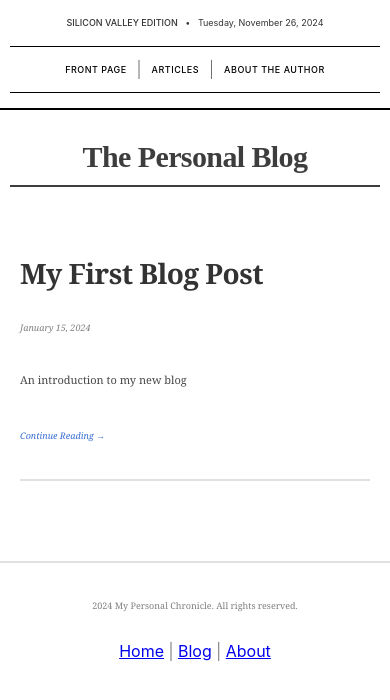
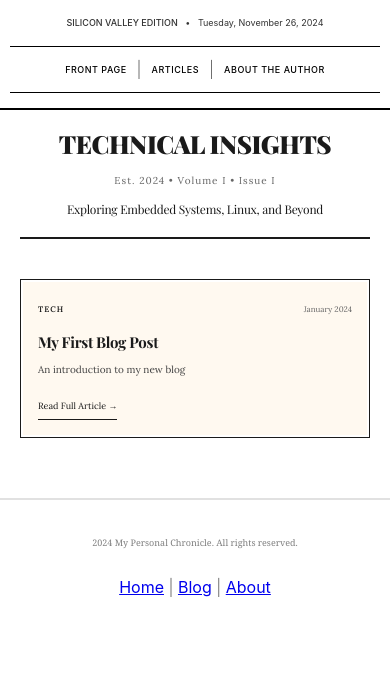
Before and after one commit to Simayon/Bento-Portfolio, an Astro site: page /blog in a window 390 px wide. Built offline with nearby package versions, Linux system fonts and the light colour scheme; Astro itself is replaced by a stand-in of ours.

Commit message:
refactor(blog): Update layout and styling for blog page
1. Change page layout from `BaseLayout` to custom `newspaper-header`
2. Update post article layout and add meta information
3. Apply new font styles and Google Font imports
4. Adjust responsive styles for different screen sizes

Notes:
- This refactor does not change the functionality of the blog page, but improves the visual appearance and readability.
- The new layout is inspired by a newspaper design, featuring a header with a headline, dateline, and subheadline.
- Each post article now includes meta information such as category and date.
- The refactor includes updated font styles and the addition of Google Fonts for improved typography.
- Responsive styles have been adjusted to accommodate the new layout on different screen sizes.

```diff
--- a/src/pages/blog/index.astro
+++ b/src/pages/blog/index.astro
@@ -6,30 +6,33 @@ const posts = await getCollection('blog');
 posts.sort((a, b) => b.data.date.valueOf() - a.data.date.valueOf());
 ---
 
-<BaseLayout title="Blog Posts">
-    <main class="blog-container">
-        <header class="blog-header">
-            <h1>The Personal Blog</h1>
-            <div class="blog-header-line"></div>
-        </header>
+<BaseLayout title="Technical Insights - Simayon Thampi">
+    <main class="articles-container">
+        <div class="newspaper-header">
+            <h1 class="headline">TECHNICAL INSIGHTS</h1>
+            <div class="dateline">Est. 2024 • Volume I • Issue I</div>
+            <h2 class="subheadline">Exploring Embedded Systems, Linux, and Beyond</h2>
+        </div>
 
-        <div class="blog-grid">
+        <div class="articles-grid">
             {posts.map((post, index) => (
-                <article class={`blog-article ${index === 0 ? 'featured' : ''}`}>
-                    <h2>
-                        <a href={`/blog/${post.slug}`}>
+                <article class={`article-card ${index === 0 ? 'featured' : ''}`}>
+                    <div class="article-content">
+                        <div class="article-meta">
+                            <span class="category">{post.data.category || 'TECH'}</span>
+                            <span class="date">{new Date(post.data.date).toLocaleDateString('en-US', {
+                                year: 'numeric',
+                                month: 'long'
+                            })}</span>
+                        </div>
+                        <h2 class="article-title">
                             {post.data.title}
-                        </a>
-                    </h2>
-                    <div class="article-meta">
-                        {new Date(post.data.date).toLocaleDateString('en-US', {
-                            year: 'numeric',
-                            month: 'long',
-                            day: 'numeric'
-                        })}
+                        </h2>
+                        <p class="article-excerpt">
+                            {post.data.description}
+                        </p>
+                        <a href={`/blog/${post.slug}`} class="read-more">Read Full Article →</a>
                     </div>
-                    <p class="article-excerpt">{post.data.description}</p>
-                    <a href={`/blog/${post.slug}`} class="read-more">Continue Reading →</a>
                 </article>
             ))}
         </div>
@@ -37,121 +40,150 @@ posts.sort((a, b) => b.data.date.valueOf() - a.data.date.valueOf());
 </BaseLayout>
 
 <style>
-    .blog-container {
+    @import url('https://fonts.googleapis.com/css2?family=Playfair+Display:wght@400;700;900&family=Lora:wght@400;500;600&display=swap');
+
+    .articles-container {
         max-width: 1200px;
         margin: 0 auto;
         padding: 2rem;
-        font-family: 'Georgia', serif;
     }
 
-    .blog-header {
+    .newspaper-header {
         text-align: center;
         margin-bottom: 4rem;
-        padding: 2rem 0;
+        padding-bottom: 2rem;
+        border-bottom: 2px solid #1a1a1a;
     }
 
-    .blog-header h1 {
-        font-size: 4rem;
+    .headline {
+        font-family: 'Playfair Display', serif;
+        font-size: 3.5rem;
         font-weight: 900;
-        font-family: 'Times New Roman', serif;
         margin: 0;
-        letter-spacing: -0.02em;
+        line-height: 1.1;
+        color: #1a1a1a;
     }
 
-    .blog-header-line {
-        height: 2px;
-        background-color: var(--grey2);
-        width: 100%;
-        margin: 1rem auto;
+    .dateline {
+        font-family: 'Lora', serif;
+        font-size: 1rem;
+        color: #666;
+        margin: 1rem 0;
+        letter-spacing: 1px;
     }
 
-    .blog-grid {
-        display: grid;
-        grid-template-columns: repeat(auto-fit, minmax(300px, 1fr));
-        gap: 3rem;
-        padding: 0 1rem;
+    .subheadline {
+        font-family: 'Playfair Display', serif;
+        font-size: 1.5rem;
+        font-weight: 400;
+        margin: 0;
+        color: #1a1a1a;
     }
 
-    .blog-article {
-        position: relative;
-        padding-bottom: 2rem;
-        border-bottom: 1px solid var(--grey11);
+    .articles-grid {
+        display: grid;
+        grid-template-columns: repeat(2, 1fr);
+        gap: 2rem;
     }
 
-    .blog-article.featured {
-        grid-column: 1 / -1;
-        display: grid;
-        grid-template-columns: 1fr;
-        gap: 2rem;
-        padding-bottom: 3rem;
-        margin-bottom: 3rem;
-        border-bottom: 2px solid var(--grey11);
+    .article-card {
+        border: 1px solid #1a1a1a;
+        padding: 2px;
+        transition: transform 0.2s ease;
     }
 
-    .blog-article.featured h2 {
-        font-size: 2.8rem;
+    .article-card:hover {
+        transform: translateY(-2px);
     }
 
-    .blog-article h2 {
-        font-family: 'Georgia', serif;
-        font-size: 2rem;
-        line-height: 1.2;
-        margin-bottom: 0.5rem;
+    .article-card.featured {
+        grid-column: 1 / -1;
     }
 
-    .blog-article h2 a {
-        color: var(--grey1);
+    .article-content {
+        padding: 2rem;
+        background-color: #fff9f0;
+        height: 100%;
+        display: flex;
+        flex-direction: column;
+    }
+
+    .article-meta {
+        display: flex;
+        justify-content: space-between;
+        align-items: center;
+        margin-bottom: 1rem;
+    }
+
+    .category {
+        font-family: 'Lora', serif;
+        font-size: 0.8rem;
+        font-weight: 600;
+        letter-spacing: 1px;
+        color: #1a1a1a;
+    }
+
+    .date {
+        font-family: 'Lora', serif;
+        font-size: 0.8rem;
+        color: #666;
+    }
+
+    .article-title {
+        font-family: 'Playfair Display', serif;
+        font-size: 1.5rem;
+        font-weight: 700;
+        margin: 0 0 1rem 0;
+        line-height: 1.3;
+        color: #1a1a1a;
+    }
+
+    .featured .article-title {
+        font-size: 2rem;
+    }
+
+    .article-excerpt {
+        font-family: 'Lora', serif;
+        font-size: 1rem;
+        line-height: 1.6;
+        color: #444;
+        margin: 0 0 1.5rem 0;
+        flex-grow: 1;
+    }
+
+    .read-more {
+        font-family: 'Lora', serif;
+        font-size: 0.9rem;
+        color: #1a1a1a;
         text-decoration: none;
+        border-bottom: 1px solid #1a1a1a;
+        align-self: flex-start;
         transition: color 0.2s ease;
     }
 
-    .blog-article h2 a:hover {
-        color: var(--brandcolor);
-    }
-
-    .article-meta {
-        font-family: 'Georgia', serif;
-        font-style: italic;
-        color: var(--grey6);
-        margin-bottom: 1rem;
-        font-size: 0.9rem;
-    }
-
-    .article-excerpt {
-        font-size: 1.1rem;
-        line-height: 1.6;
-        color: var(--grey3);
-        margin-bottom: 1.5rem;
-    }
-
-    .read-more {
-        font-family: 'Georgia', serif;
-        font-style: italic;
-        color: var(--brandcolor);
-        text-decoration: none;
-        font-size: 0.9rem;
-    }
-
     .read-more:hover {
-        text-decoration: underline;
+        color: #666;
     }
 
     @media (max-width: 768px) {
-        .blog-container {
-            padding: 1rem;
+        .articles-grid {
+            grid-template-columns: 1fr;
         }
 
-        .blog-header h1 {
-            font-size: 3rem;
+        .headline {
+            font-size: 2.5rem;
         }
 
-        .blog-grid {
-            grid-template-columns: 1fr;
-            gap: 2rem;
+        .subheadline {
+            font-size: 1.2rem;
         }
 
-        .blog-article.featured {
-            grid-template-columns: 1fr;
+        .article-content {
+            padding: 1.5rem;
+        }
+
+        .featured .article-title {
+            font-size: 1.5rem;
         }
     }
 </style>
```
